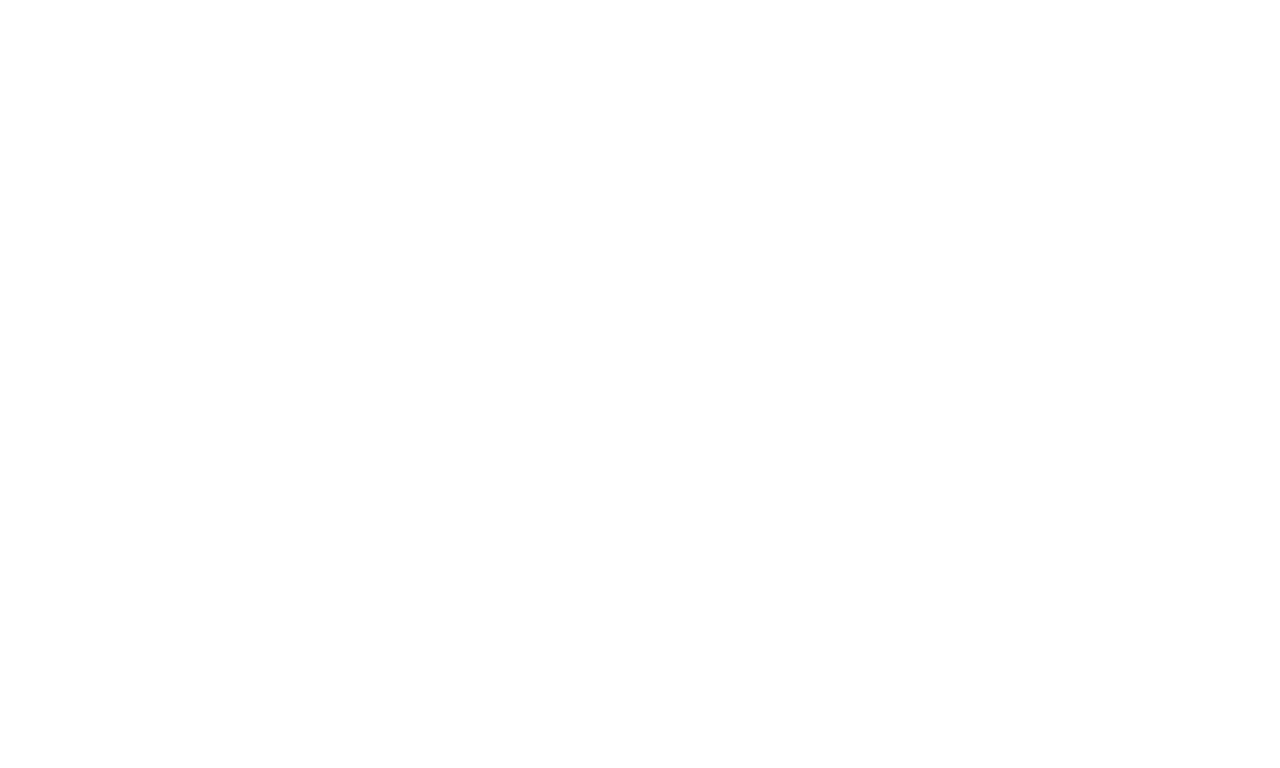
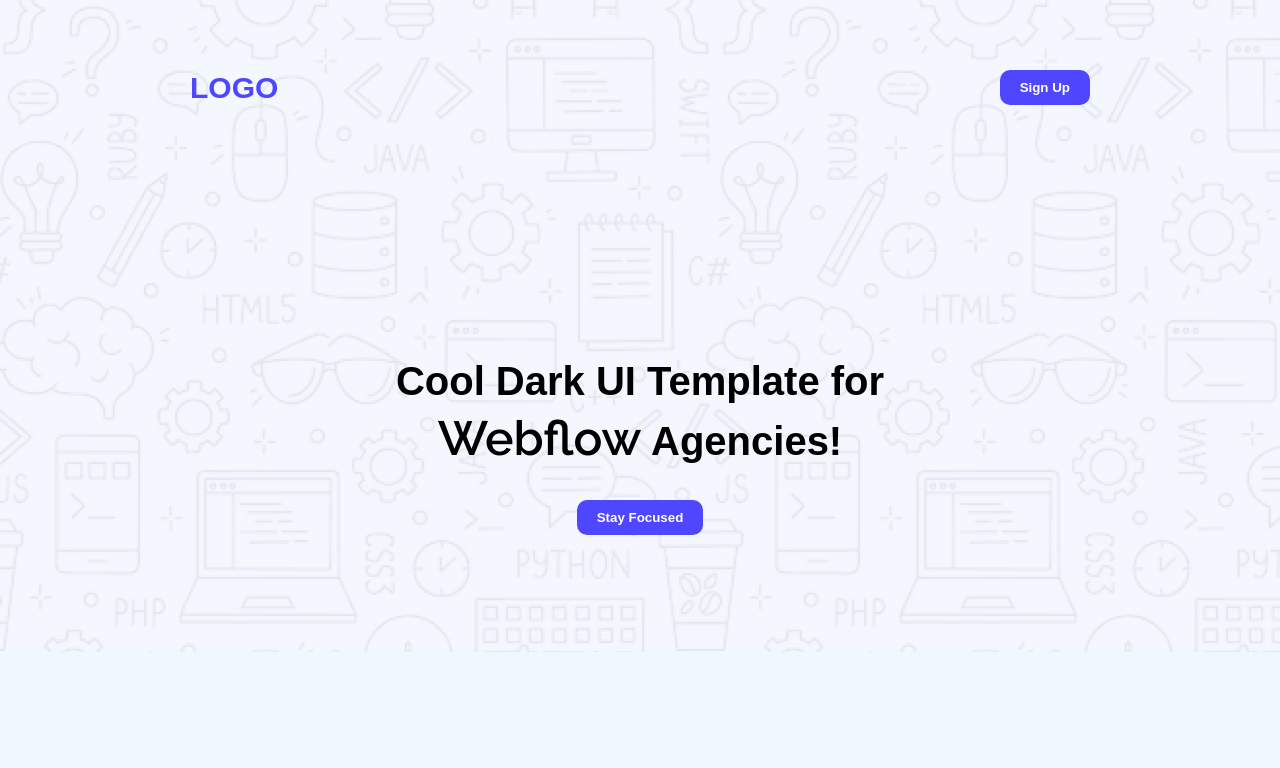
Before and after one commit to parvezislam760/my-first-assignment, a plain HTML site: page index.html in a window 1280 px wide. Drawn offline with Linux system fonts and the light colour scheme.

Commit message:
added nav section

```diff
--- a/index.html
+++ b/index.html
@@ -4,9 +4,22 @@
     <meta charset="UTF-8">
     <meta name="viewport" content="width=device-width, initial-scale=1.0">
     <title>My First Assignment</title>
-    <link rel="stylesheet" href="./style/style.css">
+     <link rel="preconnect" href="https://fonts.googleapis.com">
+    <link rel="preconnect" href="https://fonts.gstatic.com" crossorigin>
+    <link href="https://fonts.googleapis.com/css2?family=Open+Sans:ital,wght@0,300..800;1,300..800&display=swap" rel="stylesheet">
+    <link rel="stylesheet" href="style/style.css">
+    <link rel="stylesheet" href="https://fonts.googleapis.com/css2?family=Raleway:wght@600&display=swap">
 </head>
-<body>
-
+<body class="open-sans-normal">
+    <header class="header">
+        <nav>
+            <h1 class="nov-title">LOGO</h1>
+            <button class="btn-primary">Sign Up</button></a></li>
+        </nav>
+        <div class="banner-content">
+            <h1>Cool Dark UI Template for <br> <span class="highlight">Webflow</span> Agencies!</h1>
+            <button class="btn-style">Stay Focused</button>
+        </div>
+    </header>
 </body>
 </html>
--- a/style/style.css
+++ b/style/style.css
@@ -0,0 +1,88 @@
+.open-sans-normal {
+  font-family: "Open Sans", sans-serif;
+  font-optical-sizing: auto;
+  font-style: normal;
+  font-variation-settings:
+    "wdth" 100;
+    background-color: aliceblue;
+}
+
+* {
+    margin: 0;
+    padding: 0;
+    box-sizing: border-box;
+    font-family: Arial, sans-serif
+}
+
+
+/* header */
+.header{
+    background-image: url(../Assets/Hero-bg.png);
+    background-repeat: no-repeat;
+    text-align: center;
+    font-family: Arial, sans-serif;
+
+}
+
+.btn-primary{
+    background-color: #4E47FF;
+    color: #FFFFFF;
+    font-weight: bold;
+    padding: 10px 20px;
+    cursor: pointer;
+    transition: 0.3s;
+    border: none;
+    border-radius: 10px;
+    margin-right: 150px;
+    margin-top: 50px;
+}
+
+.btn-style{
+    background-color: #4E47FF;
+    color: #FFFFFF;
+    font-weight: bold;
+    cursor: pointer;
+    transition: 0.3s;
+    padding: 10px 20px;
+    border: none;
+    border-radius: 10px;
+}
+
+/* Nav style */
+nav{
+    display: flex;
+    align-items: center;
+    justify-content: space-between;
+    padding: 20px 40px;
+}
+
+.nov-title{
+    color: #4E47FF;
+    font-weight: bold;
+    font-size: 30px;
+    margin-left: 150px;
+    margin-top: 50px;
+}
+
+
+/* banner content */
+.banner-content h1{
+    font-size: 40px;
+    max-width: 905px;
+    line-height: 1.3;
+    margin-bottom: 30px;
+}
+
+.banner-content{
+    display: flex;
+    justify-content: center;
+    align-items: center;
+    flex-direction: column;
+    height: 80vh;
+}
+
+.highlight{
+    font-family: 'Raleway', sans-serif;
+    font-weight: 600;
+    font-size: 48px;
+}
```
